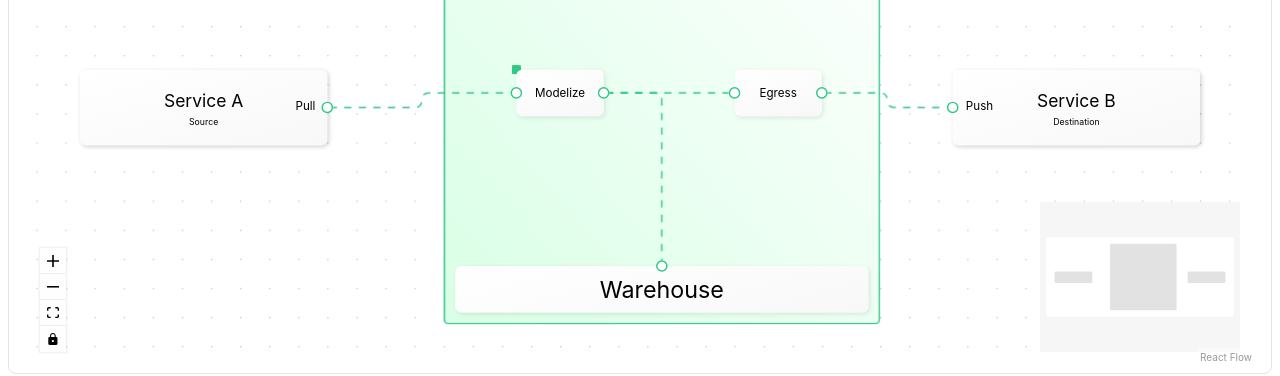
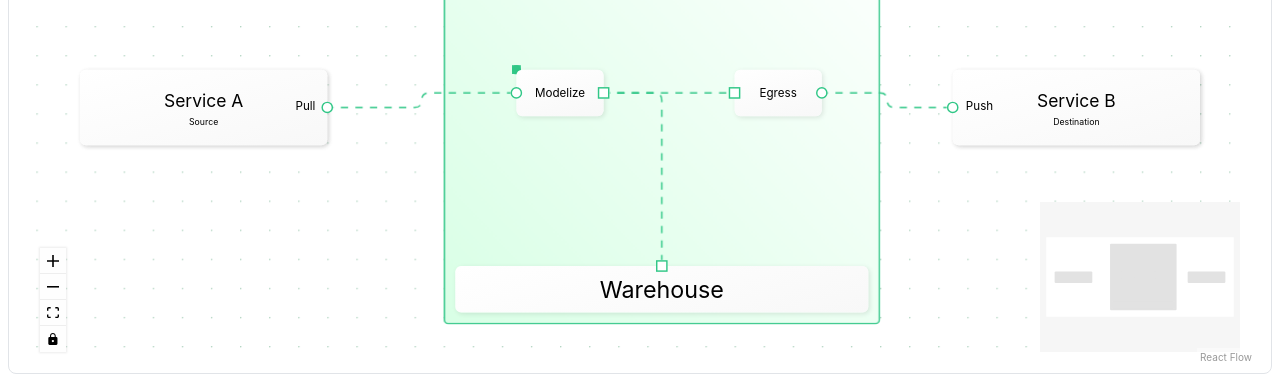
Before and after one commit to savages-corp/data-layer-viewer, a React (Vite) app: page / in a window 1280 px wide. Both pictures are taken after a click on the button 53 px from the left and 610 px from the top of the page. Shown: the part 271-647 px from the top of the page. Built offline with nearby package versions, Linux system fonts and the light colour scheme.

Commit message:
Handle cascading flow states

```diff
--- a/src/App.css
+++ b/src/App.css
@@ -111,8 +111,14 @@
   min-height: 32px;
 }
 
+@keyframes blink {
+  50% {
+    opacity: 0.25;
+  }
+}
+
 /* Custom edges */
-@keyframes dataEdge {
+@keyframes in-out {
   0% {
     opacity: 0;
   }
@@ -128,5 +134,5 @@
 }
 
 .react-flow__edge-data__gizmo {
-  animation: dataEdge 2s linear infinite;
+  animation: in-out 2s linear infinite;
 }
--- a/src/App.tsx
+++ b/src/App.tsx
@@ -4,8 +4,9 @@ import type { ServiceNode } from './nodes/ServiceNode'
 import type { StageNode } from './nodes/StageNode'
 import type { WarehouseNode } from './nodes/WarehouseNode'
 
+import { Stage } from '@/types/stage'
+
 import { Status } from '@/types/status'
-
 import {
   addEdge,
   applyEdgeChanges,
@@ -19,14 +20,14 @@ import {
   reconnectEdge,
 } from '@xyflow/react'
 import { useCallback, useRef, useState } from 'react'
+
 import Select from 'react-select'
 
 import { DataEdgeComponent } from './edges/DataEdge'
-
 import { ServiceNodeComponent } from './nodes/ServiceNode'
 import { StageNodeComponent } from './nodes/StageNode'
+
 import { WarehouseNodeComponent } from './nodes/WarehouseNode'
-
 import '@xyflow/react/dist/style.css'
 import './App.css'
 
@@ -60,10 +61,10 @@ const serviceOptions: ServiceOption[] = [
 
 // The initial state of the graph.
 const initialEdges: Edge[] = [
-  { id: 'pull-1', source: 'service-a', target: 'modelize-1', type: 'data', animated: true, data: { shape: 'circle', status: Status.Success } },
-  { id: 'stage-1', source: 'modelize-1', target: 'egress-1', type: 'data', animated: true, data: { shape: 'square', status: Status.Success } },
-  { id: 'push-1', source: 'egress-1', target: 'service-b', type: 'data', animated: true, data: { shape: 'circle', status: Status.Success } },
-  { id: 'warehouse-1', source: 'modelize-1', target: 'warehouse', type: 'data', animated: true, data: { shape: 'square', status: Status.SuccessWithWarehouse } },
+  { id: 'pull-1', source: 'service-a', target: 'modelize-1', type: 'data', data: { shape: 'circle', status: Status.Success } },
+  { id: 'stage-1', source: 'modelize-1', target: 'egress-1', type: 'data', data: { shape: 'square', status: Status.Success } },
+  { id: 'push-1', source: 'egress-1', target: 'service-b', type: 'data', data: { shape: 'circle', status: Status.Success } },
+  { id: 'warehouse-1', source: 'modelize-1', target: 'warehouse', type: 'data', data: { shape: 'square', status: Status.SuccessWithWarehouse } },
 
 ] satisfies Edge[]
 
@@ -83,7 +84,6 @@ const initialNodes: AppNode[] = [
     position: { x: 300, y: 0 },
     data: {
       label: 'Service B',
-      status: Status.Success,
     },
   },
   // Data Layer container sub-flow
@@ -120,7 +120,7 @@ const initialNodes: AppNode[] = [
     id: 'modelize-1',
     position: { x: 50, y: 125 },
     type: 'stage',
-    data: { label: 'Modelize' },
+    data: { stage: Stage.Modelize },
     parentId: 'data-layer',
     extent: 'parent',
   },
@@ -128,7 +128,7 @@ const initialNodes: AppNode[] = [
     id: 'egress-1',
     position: { x: 200, y: 125 },
     type: 'stage',
-    data: { label: 'Egress' },
+    data: { stage: Stage.Egress },
     parentId: 'data-layer',
     extent: 'parent',
   },
@@ -156,7 +156,7 @@ export default function App({ locked }: { locked?: boolean }) {
       if (connection.source === connection.target)
         return // Prevent self-connections
 
-      // Check for duplicate connections
+      // Check for duplicate connections.
       const exists = edges.some(
         edge => edge.source === connection.source && edge.target === connection.target,
       )
@@ -214,7 +214,7 @@ export default function App({ locked }: { locked?: boolean }) {
       id: `${option.value}-${Date.now()}`, // Ensure unique ID
       type: 'service',
       position: { x: -256, y: Math.random() * 256 },
-      data: { label: option.label },
+      data: { label: option.label, status: Status.Success },
     })
   }
 
--- a/src/edges/DataEdge.tsx
+++ b/src/edges/DataEdge.tsx
@@ -1,12 +1,13 @@
 import type { Edge, EdgeProps } from '@xyflow/react'
 
+import type { ServiceNode } from 'src/nodes/ServiceNode'
+
 import { Status } from '@/types/status'
-
-import { BaseEdge, getSmoothStepPath } from '@xyflow/react'
+import { BaseEdge, getSmoothStepPath, useNodesData } from '@xyflow/react'
+import { useCallback, useEffect, useState } from 'react'
 
 export type DataEdge = Edge<
   {
-    status?: Status
     shape?: 'circle' | 'square' | 'triangle'
   },
   'data'
@@ -14,6 +15,7 @@ export type DataEdge = Edge<
 
 export function DataEdgeComponent({
   id,
+  source,
   sourceX,
   sourceY,
   targetX,
@@ -22,37 +24,75 @@ export function DataEdgeComponent({
   targetPosition,
   data,
 }: EdgeProps<DataEdge>) {
-  const [edgePath] = getSmoothStepPath({
-    sourceX,
-    sourceY,
-    sourcePosition,
-    targetX,
-    targetY,
-    targetPosition,
-  })
+  const [status, setStatus] = useState<Status>(Status.Unknown) // Keep track of the status of the edge.
+  const sourceNode = useNodesData(source) // Get the data of the source node for the edge.
 
-  const color = '#31c787'
-  const size = 6
+  useEffect(() => { // Receive status from source node.
+    if (sourceNode?.type === 'service' || sourceNode?.type === 'stage') {
+      const serviceNode = sourceNode as ServiceNode
+
+      setStatus(serviceNode.data.status ?? Status.Unknown)
+    }
+  }, [sourceNode])
+
+  // Get the color of the edge based on the status. We'll wrap this in a useCallback to prevent unnecessary re-renders.
+  const getColor = useCallback(() => {
+    switch (status) {
+      case Status.Success:
+      case Status.SuccessWithWarehouse:
+      case Status.SuccessNothingNew:
+        return 'var(--xy-edge-stroke-default)'
+      case Status.ErrorServicePull:
+      case Status.ErrorServicePush:
+      case Status.ErrorDataModelize:
+      case Status.ErrorDataEgress:
+      case Status.ErrorInternalUnknown:
+        return '#ff7090'
+      default:
+        return '#ccc'
+    }
+  }, [status])
+
+  // Edge specific styling properties. First we'll determine if the edge is active.
+  const isActive = (status === Status.Success || status === Status.SuccessWithWarehouse || status === Status.SuccessNothingNew)
+  const size = 6 // Size of the gizmo.
+  const dashes = isActive ? '5' : '0' // Dashed line for active edges.
+  const style = {
+    animation: `dashdraw 0.25s linear infinite ${(!isActive && status !== Status.Unknown) ? ', blink 1s infinite' : ''}`,
+    stroke: getColor(),
+  } satisfies React.CSSProperties
+
+  // Compute the path of the edge.
+  const getPath = useCallback(() => {
+    return getSmoothStepPath({
+      sourceX,
+      sourceY,
+      sourcePosition,
+      targetX,
+      targetY,
+      targetPosition,
+    })[0]
+  }, [sourceX, sourceY, sourcePosition, targetX, targetY, targetPosition])
 
   return (
     <>
-      <BaseEdge id={id} path={edgePath} />
-      {(data?.status === Status.Success || data?.status === Status.SuccessWithWarehouse)
+      <BaseEdge id={id} path={getPath()} strokeDasharray={dashes} style={style} />
+      {(status === Status.Success || status === Status.SuccessWithWarehouse)
       && (
         <>
           {data?.shape === 'circle' && (
-            <circle r={size / 2} fill={color} className="react-flow__edge-data__gizmo">
-              <animateMotion dur="2s" repeatCount="indefinite" path={edgePath} />
+            <circle r={size / 2} fill={getColor()} className="react-flow__edge-data__gizmo">
+              <animateMotion dur="2s" repeatCount="indefinite" path={getPath()} />
             </circle>
           )}
           {data?.shape === 'square' && (
-            <rect width={size} height={size} x={-size / 2} y={-size / 2} fill={color} className="react-flow__edge-data__gizmo">
-              <animateMotion dur="2s" repeatCount="indefinite" path={edgePath} />
+            <rect width={size} height={size} x={-size / 2} y={-size / 2} fill={getColor()} className="react-flow__edge-data__gizmo">
+              <animateMotion dur="2s" repeatCount="indefinite" path={getPath()} />
             </rect>
           )}
           {data?.shape === 'triangle' && (
-            <polygon points={`0,${-size / 2} ${size / 2},${size / 2} ${-size / 2},${size / 2}`} fill={color} className="react-flow__edge-data__gizmo">
-              <animateMotion dur="2s" repeatCount="indefinite" path={edgePath} />
+            <polygon points={`0,${-size / 2} ${size / 2},${size / 2} ${-size / 2},${size / 2}`} fill={getColor()} className="react-flow__edge-data__gizmo">
+              <animateMotion dur="2s" repeatCount="indefinite" path={getPath()} />
             </polygon>
           )}
         </>
--- a/src/nodes/ServiceNode.tsx
+++ b/src/nodes/ServiceNode.tsx
@@ -21,35 +21,35 @@ export type ServiceNode = Node<
 >
 
 export function ServiceNodeComponent({ data }: NodeProps<ServiceNode>) {
-  const pushConnections = useNodeConnections({
+  const targetConnections = useNodeConnections({
     handleType: 'target',
   })
-  // const pushConnectionsData = useNodesData(pushConnections[0]?.source) as ServiceNode | undefined
 
-  const pullConnections = useNodeConnections({
+  const sourceConnections = useNodeConnections({
     handleType: 'source',
   })
 
   const [isSource, setIsSource] = useState(false)
   const [isDestination, setIsDestination] = useState(false)
 
+  // Switch the visibility of the handles based on the connections.
   useEffect(() => {
-    if (pushConnections.length > 0) {
+    if (targetConnections.length > 0) {
       setIsDestination(true)
       return
     }
 
     setIsDestination(false)
-  }, [pushConnections])
+  }, [targetConnections])
 
   useEffect(() => {
-    if (pullConnections.length > 0) {
+    if (sourceConnections.length > 0) {
       setIsSource(true)
       return
     }
 
     setIsSource(false)
-  }, [pullConnections])
+  }, [sourceConnections])
 
   return (
     <div className="react-flow__node-default react-flow__node-service">
--- a/src/nodes/StageNode.tsx
+++ b/src/nodes/StageNode.tsx
@@ -1,12 +1,15 @@
-import type { Status } from '@/types/status'
 import type { Node, NodeProps } from '@xyflow/react'
+import type { ServiceNode } from './ServiceNode'
 
-import { Handle, Position } from '@xyflow/react'
+import { Stage } from '@/types/stage'
+import { Status } from '@/types/status'
+import { Handle, Position, useNodeConnections, useNodesData, useReactFlow } from '@xyflow/react'
+import { useEffect } from 'react'
 
 export type StageNode = Node<
   {
+    stage: Stage
     status?: Status
-    label?: string
   },
   'stage'
 >
@@ -19,20 +22,46 @@ export type StageNode = Node<
 
 */
 
-export function StageNodeComponent({ data }: NodeProps<StageNode>) {
+export function StageNodeComponent({ id, data }: NodeProps<StageNode>) {
+  const { updateNodeData } = useReactFlow() // Update the status of the node.
+
+  // Get the connections to the node.
+  const sourceConnections = useNodeConnections({ handleType: 'source' })
+  const targetConnections = useNodeConnections({ handleType: 'target' })
+
+  // Get the data of the connected node.
+  const targetConnectionsData = useNodesData(targetConnections[0]?.source) as ServiceNode | StageNode | undefined
+
+  // Update the status of the node based on the connected node.
+  useEffect(() => {
+    if (targetConnections.length > 0) {
+      if (targetConnectionsData?.data.status) {
+        updateNodeData(id, { status: targetConnectionsData.data.status })
+        return
+      }
+    }
+
+    updateNodeData(id, { status: Status.Unknown })
+  }, [targetConnectionsData])
+
   return (
     <>
-      <div>{data.label}</div>
+      <div>{data.stage}</div>
+      {/* Depending on whether the stage is modelize or egress, either the target or source is square */}
       <Handle
         type="target"
         position={Position.Left}
         id="push"
+        style={{ borderRadius: data.stage === Stage.Egress ? '0' : '50%' }}
+        isConnectable={targetConnections.length === 0}
       >
       </Handle>
       <Handle
         type="source"
         position={Position.Right}
         id="pull"
+        style={{ borderRadius: data.stage === Stage.Modelize ? '0' : '50%' }}
+        isConnectable={sourceConnections.length === 0}
       >
       </Handle>
     </>
--- a/src/nodes/WarehouseNode.tsx
+++ b/src/nodes/WarehouseNode.tsx
@@ -21,6 +21,7 @@ export function WarehouseNodeComponent({ data }: NodeProps<WarehouseNode>) {
         type="target"
         position={Position.Top}
         id="push"
+        style={{ borderRadius: '0' }}
       />
     </>
   )
--- /dev/null
+++ b/types/stage.ts
@@ -0,0 +1,4 @@
+export enum Stage {
+  Modelize = 'Modelize',
+  Egress = 'Egress',
+}
--- a/types/status.ts
+++ b/types/status.ts
@@ -1,4 +1,5 @@
 export enum Status {
+  Unknown,
   SuccessWithWarehouse,
   SuccessNothingNew,
   Success,
```
